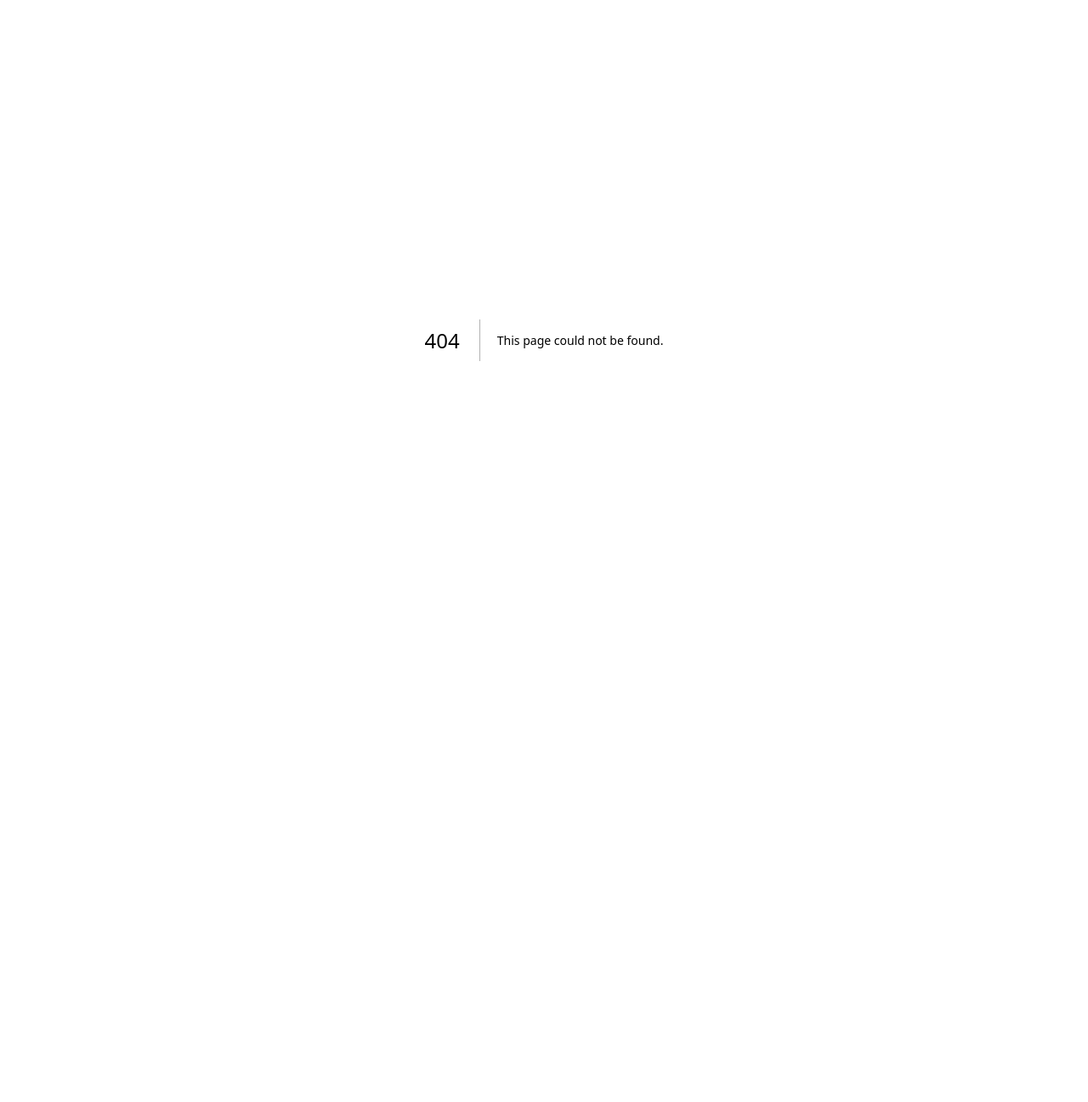
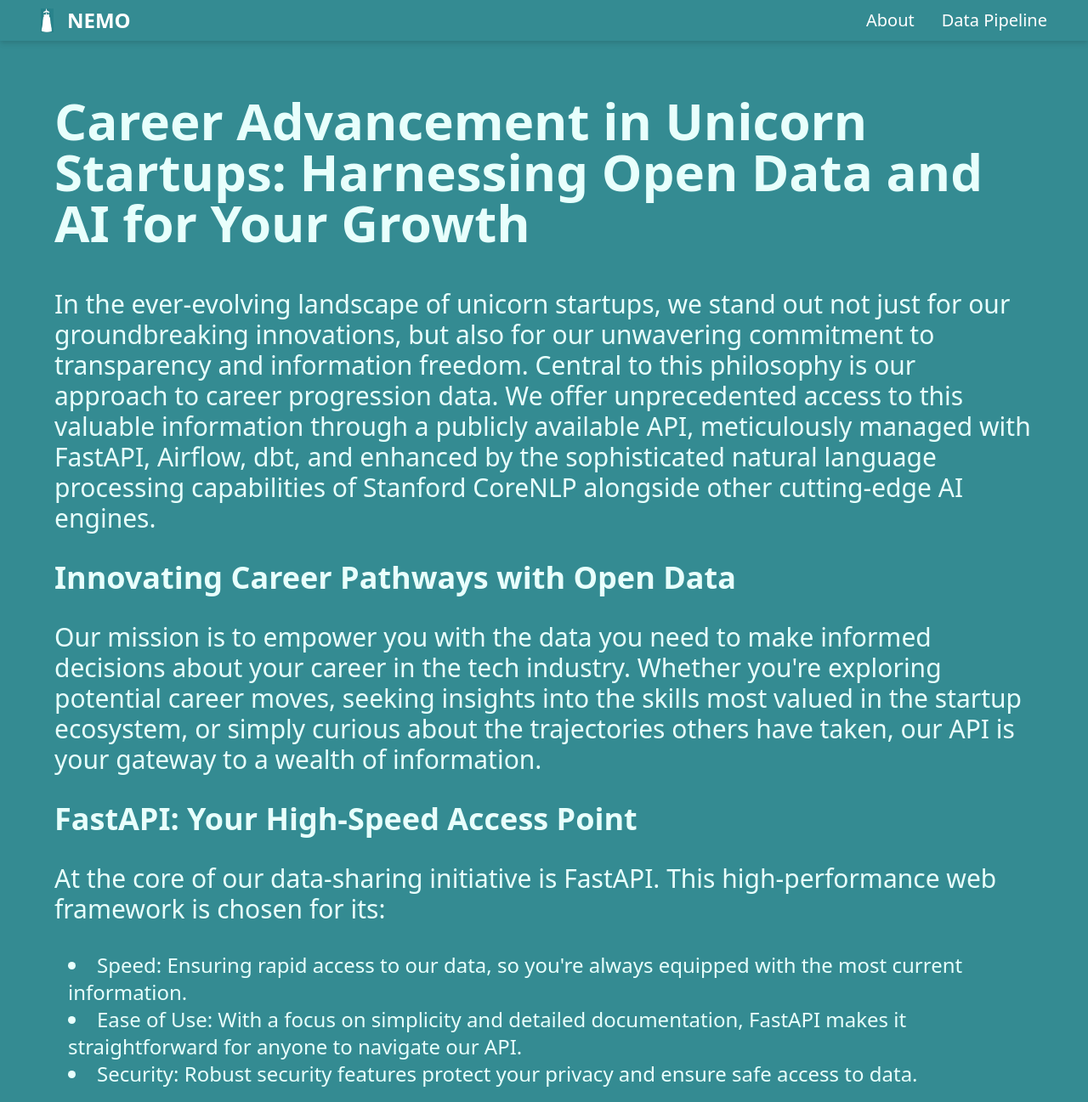
Before and after one commit to BlueMath-Warriors/nemo-app, a Next.js app: page /data in a window 1280 px wide. Before the commit this address had no page. Shown: the top 1297 px of the page at 85% size. Before the commit the page ends 800 px from the top, so only its background shows below. Built offline with nearby package versions, Linux system fonts and the light colour scheme.

Commit message:
data pipeline page added

```diff
--- a/components/navbar/index.jsx
+++ b/components/navbar/index.jsx
@@ -23,10 +23,10 @@
         </li>
         <li>
           <a
-            href="#"
+            href="/data"
             className="text-nemo-light text-lg md:text-xl hover:text-gray-300"
           >
-            Data
+            Data Pipeline
           </a>
         </li>
       </ul>
--- /dev/null
+++ b/pages/data/index.js
@@ -0,0 +1,119 @@
+import Image from "next/image";
+import Layout from "../layout";
+
+const About = () => {
+  return (
+    <Layout>
+      <section className="flex flex-col mx-auto flex-1 gap-8 items-start max-w-[1800px] px-6 md:px-16 py-6 md:py-16 lg:py-16 w-full text-nemo-blue-light text-left">
+        <p className="text-6xl mb-4 font-bold">
+          Career Advancement in Unicorn Startups: Harnessing Open Data and AI
+          for Your Growth
+        </p>
+        <p className="text-3xl">
+          In the ever-evolving landscape of unicorn startups, we stand out not
+          just for our groundbreaking innovations, but also for our unwavering
+          commitment to transparency and information freedom. Central to this
+          philosophy is our approach to career progression data. We offer
+          unprecedented access to this valuable information through a publicly
+          available API, meticulously managed with FastAPI, Airflow, dbt, and
+          enhanced by the sophisticated natural language processing capabilities
+          of Stanford CoreNLP alongside other cutting-edge AI engines.
+        </p>
+        <p className="text-4xl font-bold">
+          Innovating Career Pathways with Open Data
+        </p>
+        <p className="text-3xl">
+          Our mission is to empower you with the data you need to make informed
+          decisions about your career in the tech industry. Whether you're
+          exploring potential career moves, seeking insights into the skills
+          most valued in the startup ecosystem, or simply curious about the
+          trajectories others have taken, our API is your gateway to a wealth of
+          information.
+        </p>
+        <p className="text-4xl font-bold">
+          FastAPI: Your High-Speed Access Point
+        </p>
+        <p className="text-3xl">
+          At the core of our data-sharing initiative is FastAPI. This
+          high-performance web framework is chosen for its:
+        </p>
+
+        <ul className="list-disc list-inside text-2xl">
+          <li className="ml-4">
+            <spam className="">Speed:</spam> Ensuring rapid access to our data,
+            so you're always equipped with the most current information.
+          </li>
+          <li className="ml-4">
+            Ease of Use: With a focus on simplicity and detailed documentation,
+            FastAPI makes it straightforward for anyone to navigate our API.
+          </li>
+          <li className="ml-4">
+            Security: Robust security features protect your privacy and ensure
+            safe access to data.
+          </li>
+        </ul>
+        <p className="text-4xl font-bold">The Power of AI: Stanford CoreNLP and More</p>
+        <p className="text-3xl">
+          To enrich our dataset and offer more nuanced insights into career
+          progression within unicorn startups, we harness the power of Stanford
+          CoreNLP and other AI engines. These tools enable us to:
+        </p>
+
+        <ul className="list-disc list-inside text-2xl">
+          <li className="ml-4">
+            Process Natural Language Data: Stanford CoreNLP allows us to analyze
+            the vast amounts of text data we collect, extracting valuable
+            insights about skills, experiences, and career paths
+          </li>
+          <li className="ml-4">
+            Enhance Data Accuracy: By understanding the context and semantics of
+            career progression narratives, we ensure our dataset is not only
+            large but also meaningful and accurately categorized.{" "}
+          </li>
+          <li className="ml-4">
+            Offer Deeper Insights: The application of AI engines enables us to
+            go beyond mere numbers, providing analyses on trends, patterns, and
+            predictions that can guide your career decisions.{" "}
+          </li>
+        </ul>
+
+        <p className="text-4xl font-bold">Optimized with Airflow and dbt</p>
+        <p className="text-3xl">
+          Our commitment to providing real-time, accurate data is supported by
+          Airflow for workflow scheduling and dbt for data transformation,
+          ensuring our operations are seamless, scalable, and efficient.
+        </p>
+        <ul className="list-disc list-inside text-2xl">
+          <li className="ml-4">
+            Airflow: Manages the orchestration of our data pipelines, ensuring
+            data is fresh and workflows are optimized.
+          </li>
+          <li className="ml-4">
+            dbt: Transforms raw data into a structured format that's ready for
+            analysis, making it easier for you to derive actionable insights.
+          </li>
+        </ul>
+
+        <p className="text-4xl font-bold">Join Us on a Journey of Discovery and Growth</p>
+        <p className="text-3xl">
+          We invite you to explore the possibilities within the tech industry
+          through our open data initiative. By offering transparent access to
+          career progression data, complemented by the analytical power of AI,
+          we aim to inspire, engage, and empower individuals like you to chart
+          your own path in the exciting world of unicorn startups. Discover the
+          opportunities that await, informed by data and enriched by AI. Start
+          exploring our API today and take the first step towards realizing your
+          potential in an industry that values innovation, transparency, and
+          your career growth.
+        </p>
+      </section>
+    </Layout>
+  );
+};
+
+export default About;
+
+//
+//
+//
+//
```
